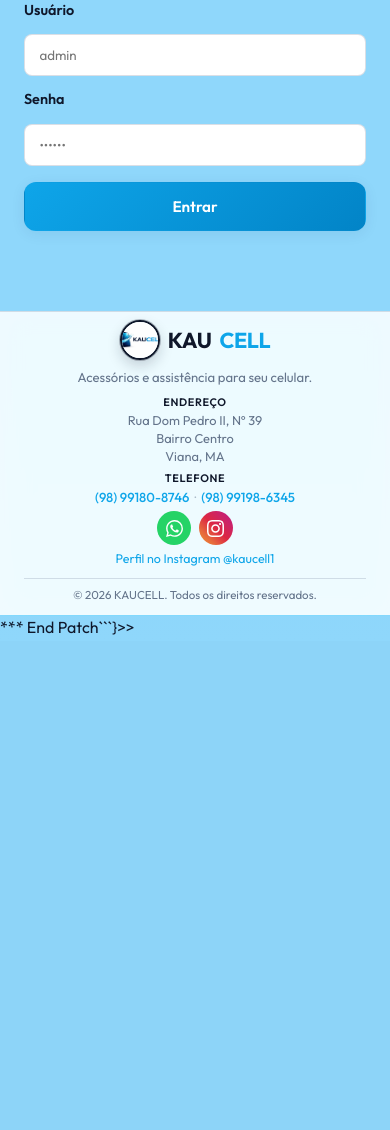
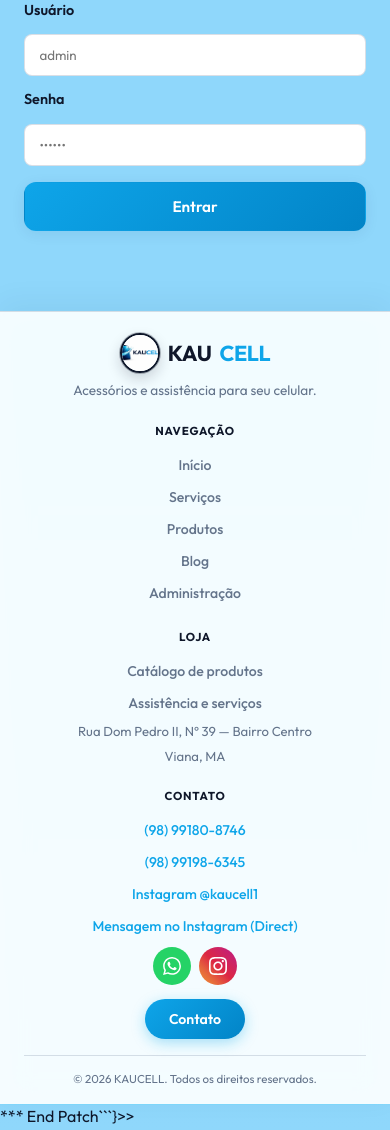
Before and after one commit to VandinDev221/Kaucell, a PHP site: page /admin.html in a window 390 px wide. Shown: the part 506-1636 px from the top of the page. Before the commit the page ends 1141 px from the top, so only its background shows below. Run offline with PHP 8.4, Linux system fonts and the light colour scheme.

Commit message:
Rodapé em colunas com cores da marca; layout tablet e mobile
Made-with: Cursor

```diff
--- a/frontend/admin.html
+++ b/frontend/admin.html
@@ -197,22 +197,39 @@
   </main>
 
   <footer class="footer">
-    <div class="container footer-inner">
-      <div class="footer-brand">
+    <div class="container">
+      <div class="footer-main">
+        <div class="footer-col footer-col-brand">
           <a href="index.html" class="logo"><img src="/logo.png" alt="KAUCELL" class="logo-img">KAU<span>CELL</span></a>
-        <p>Acessórios e assistência para seu celular.</p>
+          <p class="footer-tagline">Acessórios e assistência para seu celular.</p>
         </div>
-      <div class="footer-contact">
-        <p class="footer-contact-title">Endereço</p>
-        <address class="footer-address">
-          Rua Dom Pedro II, Nº 39<br>
-          Bairro Centro<br>
-          Viana, MA
-        </address>
-        <p class="footer-contact-title">Telefone</p>
-        <p class="footer-phones">
-          <a href="tel:+5598991808746">(98) 99180-8746</a><span class="footer-phone-sep"> · </span><a href="tel:+5598991986345">(98) 99198-6345</a>
-        </p>
+        <div class="footer-col">
+          <h3 class="footer-heading">Navegação</h3>
+          <ul class="footer-list">
+            <li><a href="index.html">Início</a></li>
+            <li><a href="servicos.html">Serviços</a></li>
+            <li><a href="produtos.html">Produtos</a></li>
+            <li><a href="blog.html">Blog</a></li>
+            <li><a href="admin.html">Administração</a></li>
+          </ul>
+        </div>
+        <div class="footer-col">
+          <h3 class="footer-heading">Loja</h3>
+          <ul class="footer-list">
+            <li><a href="produtos.html">Catálogo de produtos</a></li>
+            <li><a href="servicos.html">Assistência e serviços</a></li>
+            <li class="footer-list-note">Rua Dom Pedro II, Nº 39 — Bairro Centro</li>
+            <li class="footer-list-note">Viana, MA</li>
+          </ul>
+        </div>
+        <div class="footer-col footer-col-aside">
+          <h3 class="footer-heading">Contato</h3>
+          <ul class="footer-list">
+            <li><a href="tel:+5598991808746">(98) 99180-8746</a></li>
+            <li><a href="tel:+5598991986345">(98) 99198-6345</a></li>
+            <li><a href="https://www.instagram.com/kaucell1/" target="_blank" rel="noopener noreferrer">Instagram @kaucell1</a></li>
+            <li><a href="https://www.instagram.com/direct/t/17844502623276879/" target="_blank" rel="noopener noreferrer">Mensagem no Instagram (Direct)</a></li>
+          </ul>
           <div class="footer-social">
             <a href="https://wa.me/5598991986345?text=Ol%C3%A1!%20Vim%20atrav%C3%A9s%20do%20site%20da%20KAUCELL%20e%20gostaria%20de%20mais%20informa%C3%A7%C3%B5es." class="footer-social-link footer-social-link--whatsapp" target="_blank" rel="noopener noreferrer" title="WhatsApp" aria-label="Abrir conversa no WhatsApp">
               <svg viewBox="0 0 24 24" aria-hidden="true"><path d="M17.472 14.382c-.297-.149-1.758-.867-2.03-.967-.273-.099-.471-.148-.67.15-.197.297-.767.966-.94 1.164-.173.199-.347.223-.644.075-.297-.15-1.255-.463-2.39-1.475-.883-.788-1.48-1.761-1.653-2.059-.173-.297-.018-.458.13-.606.134-.133.298-.347.446-.52.149-.174.198-.298.298-.497.099-.198.05-.371-.025-.52-.075-.149-.669-1.612-.916-2.207-.242-.579-.487-.5-.669-.51-.173-.008-.371-.01-.57-.01-.198 0-.52.074-.792.372-.272.297-1.04 1.016-1.04 2.479 0 1.462 1.065 2.875 1.213 3.074.149.198 2.096 3.2 5.077 4.487.709.306 1.262.489 1.694.625.712.227 1.36.195 1.871.118.571-.085 1.758-.719 2.006-1.413.248-.694.248-1.289.173-1.413-.074-.124-.272-.198-.57-.347m-5.421 7.403h-.004a9.87 9.87 0 01-5.031-1.378l-.361-.214-3.741.982.998-3.648-.235-.374a9.86 9.86 0 01-1.51-5.26c.001-5.45 4.436-9.884 9.888-9.884 2.64 0 5.122 1.03 6.988 2.898a9.825 9.825 0 012.893 6.994c-.003 5.45-4.435 9.884-9.881 9.884m8.413-18.297A11.815 11.815 0 0012.05 0C5.495 0 .16 5.335.157 11.892c0 2.096.547 4.142 1.588 5.945L.057 24l6.305-1.654a11.882 11.882 0 005.683 1.448h.005c6.554 0 11.89-5.335 11.893-11.893a11.821 11.821 0 00-3.48-8.413z"/></svg>
@@ -221,7 +238,8 @@
               <svg viewBox="0 0 24 24" aria-hidden="true"><path d="M12 2.163c3.204 0 3.584.012 4.85.07 3.252.148 4.771 1.691 4.919 4.919.058 1.265.069 1.645.069 4.849 0 3.205-.012 3.584-.069 4.849-.149 3.225-1.664 4.771-4.919 4.919-1.266.058-1.644.07-4.85.07-3.204 0-3.584-.012-4.849-.07-3.26-.149-4.771-1.699-4.919-4.92-.058-1.265-.07-1.644-.07-4.849 0-3.204.013-3.583.07-4.849.149-3.227 1.664-4.771 4.919-4.919 1.266-.057 1.645-.069 4.849-.069zm0-2.163c-3.259 0-3.667.014-4.947.072-4.358.2-6.78 2.618-6.98 6.98-.059 1.281-.073 1.689-.073 4.948 0 3.259.014 3.668.072 4.948.2 4.358 2.618 6.78 6.98 6.98 1.281.058 1.689.072 4.948.072 3.259 0 3.668-.014 4.948-.072 4.354-.2 6.782-2.618 6.979-6.98.059-1.28.073-1.689.073-4.948 0-3.259-.014-3.667-.072-4.947-.196-4.354-2.617-6.78-6.979-6.98-1.281-.059-1.69-.073-4.949-.073zm0 5.838c-3.403 0-6.162 2.759-6.162 6.162s2.759 6.163 6.162 6.163 6.162-2.759 6.162-6.163c0-3.403-2.759-6.162-6.162-6.162zm0 10.162c-2.209 0-4-1.79-4-4 0-2.209 1.791-4 4-4s4 1.791 4 4c0 2.21-1.791 4-4 4zm6.406-11.845c-.796 0-1.441.645-1.441 1.44s.645 1.44 1.441 1.44c.795 0 1.439-.645 1.439-1.44s-.644-1.44-1.439-1.44z"/></svg>
             </a>
           </div>
-        <p class="footer-instagram-profile"><a href="https://www.instagram.com/kaucell1/" target="_blank" rel="noopener noreferrer">Perfil no Instagram @kaucell1</a></p>
+          <a href="https://wa.me/5598991986345?text=Ol%C3%A1!%20Vim%20atrav%C3%A9s%20do%20site%20da%20KAUCELL%20e%20gostaria%20de%20mais%20informa%C3%A7%C3%B5es." class="footer-cta" target="_blank" rel="noopener noreferrer">Contato</a>
+        </div>
       </div>
       <p class="footer-copy">&copy; 2026 KAUCELL. Todos os direitos reservados.</p>
     </div>
--- a/frontend/styles.css
+++ b/frontend/styles.css
@@ -744,95 +744,106 @@ body {
   margin-right: 0;
 }
 
-/* ===== Footer ===== */
+/* ===== Footer (layout em colunas — cores da marca) ===== */
 .footer {
-  padding: 0.65rem 0 0.75rem;
+  padding: 1.75rem 0 0;
   border-top: 1px solid var(--color-border);
-  background: rgba(255, 255, 255, 0.88);
+  background: rgba(255, 255, 255, 0.92);
   backdrop-filter: blur(14px) saturate(140%);
+  box-shadow: 0 -8px 28px rgba(11, 53, 92, 0.06);
 }
 
-.footer-inner {
+.footer-main {
   display: grid;
-  grid-template-columns: 1fr auto;
-  gap: 0.75rem 1.25rem;
+  grid-template-columns: minmax(0, 1.15fr) repeat(2, minmax(0, 1fr)) minmax(0, 1.1fr);
+  gap: 1.5rem 2rem;
   align-items: start;
+  padding-bottom: 1.35rem;
 }
 
-.footer-brand .logo {
+.footer-col-brand .logo {
   display: inline-flex;
-  margin-bottom: 0.2rem;
+  margin-bottom: 0.35rem;
 }
 
-.footer-brand p {
-  font-size: 0.82rem;
-  line-height: 1.4;
+.footer-tagline {
+  font-size: 0.85rem;
+  line-height: 1.45;
   color: var(--color-text-muted);
+  max-width: 16rem;
 }
 
-.footer-contact {
-  font-size: 0.8rem;
-  color: var(--color-text-muted);
-  max-width: 18rem;
-  text-align: right;
-  justify-self: end;
-  line-height: 1.35;
+.footer-heading {
+  margin: 0 0 0.75rem;
+  font-size: 0.72rem;
+  font-weight: 700;
+  text-transform: uppercase;
+  letter-spacing: 0.07em;
+  color: var(--color-text);
 }
 
-.footer-contact-title {
-  font-weight: 600;
-  color: var(--color-text);
-  margin: 0 0 0.15rem;
-  font-size: 0.68rem;
-  text-transform: uppercase;
-  letter-spacing: 0.06em;
+.footer-list {
+  list-style: none;
+  margin: 0;
+  padding: 0;
 }
 
-.footer-contact-title:not(:first-child) {
-  margin-top: 0.45rem;
+.footer-list li {
+  margin-bottom: 0.4rem;
 }
 
-.footer-address {
-  font-style: normal;
-  line-height: 1.4;
-  margin: 0 0 0.35rem;
+.footer-list li:last-child {
+  margin-bottom: 0;
 }
 
-.footer-phones {
-  margin: 0;
-  line-height: 1.35;
-  font-size: 0.82rem;
+.footer-list a {
+  color: var(--color-text-muted);
+  text-decoration: none;
+  font-size: 0.88rem;
+  font-weight: 500;
+  transition: color var(--transition);
 }
 
-.footer-phones a {
+.footer-list a:hover {
   color: var(--color-accent);
-  text-decoration: none;
-  font-weight: 500;
 }
 
-.footer-phones a:hover {
-  text-decoration: underline;
+.footer-list-note {
+  font-size: 0.82rem;
+  color: var(--color-text-muted);
+  line-height: 1.4;
 }
 
-.footer-phone-sep {
-  opacity: 0.5;
-  padding: 0 0.15rem;
+.footer-col-aside {
+  text-align: right;
+}
+
+.footer-col-aside .footer-heading {
+  text-align: right;
+}
+
+.footer-col-aside .footer-list a {
+  color: var(--color-accent);
+}
+
+.footer-col-aside .footer-list a:hover {
+  color: var(--color-accent-hover);
 }
 
 .footer-social {
   display: flex;
   flex-wrap: wrap;
-  gap: 0.45rem;
-  align-items: center;
-  margin-top: 0.4rem;
+  gap: 0.5rem;
+  justify-content: flex-end;
+  margin-top: 0.65rem;
 }
 
 .footer-social-link {
   display: inline-flex;
   align-items: center;
   justify-content: center;
-  width: 34px;
-  height: 34px;
+  width: 38px;
+  height: 38px;
   border-radius: 50%;
   color: #fff;
   transition: transform var(--transition), box-shadow var(--transition);
@@ -840,7 +851,7 @@ body {
 
 .footer-social-link:hover {
   transform: translateY(-2px);
-  box-shadow: 0 6px 16px rgba(15, 23, 42, 0.18);
+  box-shadow: 0 6px 16px rgba(15, 23, 42, 0.15);
 }
 
 .footer-social-link--whatsapp {
@@ -852,24 +863,31 @@ body {
 }
 
 .footer-social-link svg {
-  width: 17px;
-  height: 17px;
+  width: 18px;
+  height: 18px;
   fill: currentColor;
 }
 
-.footer-instagram-profile {
-  margin: 0.35rem 0 0;
-  font-size: 0.78rem;
-  line-height: 1.3;
+.footer-cta {
+  display: inline-flex;
+  align-items: center;
+  justify-content: center;
+  margin-top: 0.85rem;
+  padding: 0.55rem 1.5rem;
+  font-size: 0.88rem;
+  font-weight: 600;
+  color: #fff;
+  text-decoration: none;
+  border-radius: 999px;
+  background: var(--gradient-brand);
+  box-shadow: 0 4px 14px rgba(14, 165, 233, 0.35);
+  transition: transform var(--transition), box-shadow var(--transition), filter var(--transition);
 }
 
-.footer-instagram-profile a {
-  color: var(--color-accent);
-  text-decoration: none;
-}
-
-.footer-instagram-profile a:hover {
-  text-decoration: underline;
+.footer-cta:hover {
+  transform: translateY(-1px);
+  box-shadow: 0 6px 20px rgba(14, 165, 233, 0.45);
+  filter: brightness(1.05);
 }
 
 .footer-nav {
@@ -889,12 +907,48 @@ body {
 }
 
 .footer-copy {
-  grid-column: 1 / -1;
+  margin: 0;
+  padding: 0.85rem 0 1rem;
   font-size: 0.72rem;
   color: var(--color-text-muted);
-  padding-top: 0.45rem;
-  margin-top: 0.15rem;
+  text-align: center;
   border-top: 1px solid var(--color-border);
+}
+
+@media (max-width: 960px) and (min-width: 769px) {
+  .footer-main {
+    grid-template-columns: repeat(2, minmax(0, 1fr));
+  }
+
+  .footer-col-brand {
+    grid-column: 1 / -1;
+    text-align: center;
+  }
+
+  .footer-tagline {
+    margin-left: auto;
+    margin-right: auto;
+  }
+
+  .footer-col-aside {
+    grid-column: 1 / -1;
+    text-align: center;
+    padding-top: 0.5rem;
+    border-top: 1px solid var(--color-border);
+  }
+
+  .footer-col-aside .footer-heading {
+    text-align: center;
+  }
+
+  .footer-social {
+    justify-content: center;
+  }
+
+  .footer-cta {
+    margin-left: auto;
+    margin-right: auto;
+  }
 }
 
 /* ===== Responsivo ===== */
@@ -949,29 +1003,34 @@ body {
   }
 
   .footer {
-    padding: 0.55rem 0 0.65rem;
+    padding: 1.35rem 0 0;
   }
 
-  .footer-inner {
+  .footer-main {
     grid-template-columns: 1fr;
-    gap: 0.55rem;
+    gap: 1.35rem;
     text-align: center;
+    padding-bottom: 1rem;
   }
 
-  .footer-contact {
-    max-width: none;
-    margin: 0 auto;
-    text-align: center;
-    justify-self: center;
+  .footer-tagline {
+    margin-left: auto;
+    margin-right: auto;
   }
 
-  .footer-contact-title:not(:first-child) {
-    margin-top: 0.35rem;
+  .footer-col-aside,
+  .footer-col-aside .footer-heading {
+    text-align: center;
   }
 
   .footer-social {
     justify-content: center;
-    margin-top: 0.3rem;
+    margin-top: 0.55rem;
+  }
+
+  .footer-cta {
+    margin-left: auto;
+    margin-right: auto;
   }
 
   .footer-nav {
```
Also changed, not shown: frontend/blog.html (+32 -15 lines), frontend/index.html (+32 -15 lines), frontend/produtos.html (+32 -15 lines), frontend/servicos.html (+32 -15 lines). Lines whose indentation alone changed are shown as unchanged.
